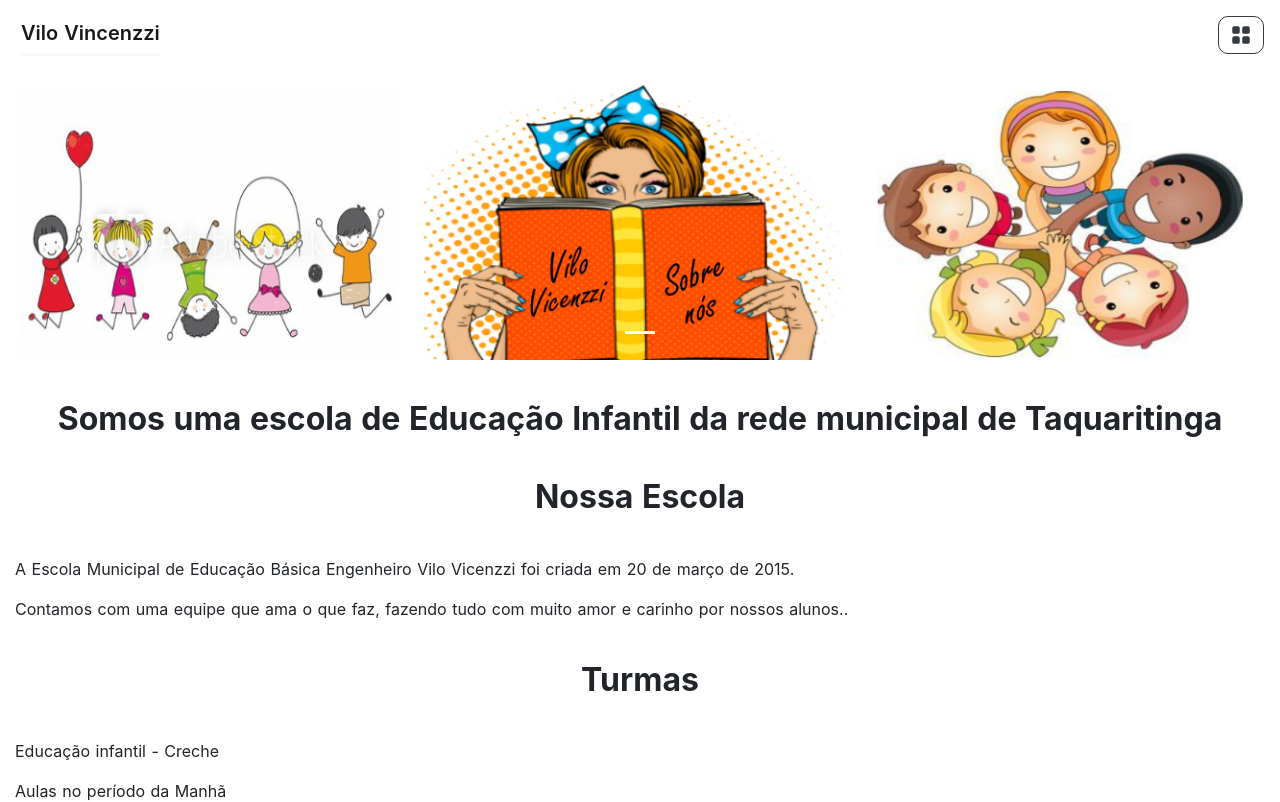
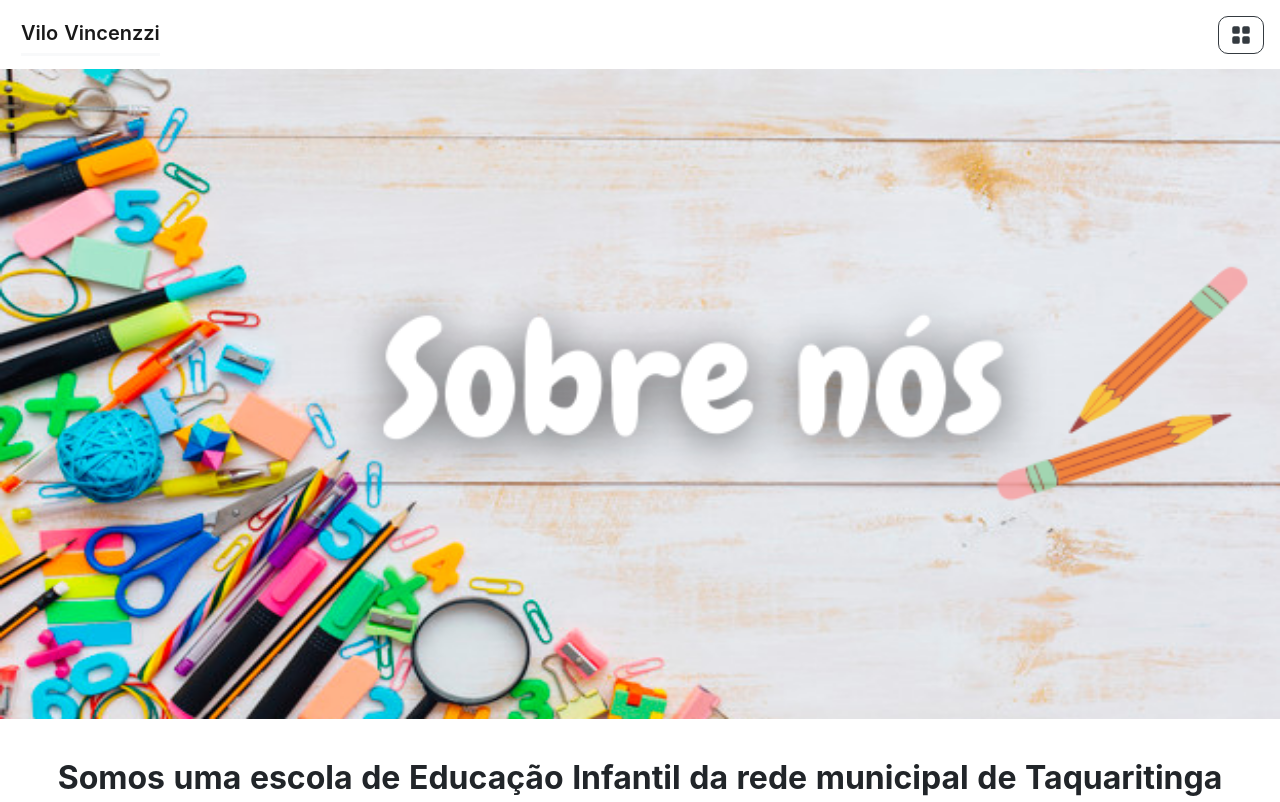
Before and after one commit to BrSouza98/webpage-vilo-vincenzzi, a Nuxt app: page /sobre in a window 1280 px wide. Shown: the top 802 px of the page. Built offline with nearby package versions, Linux system fonts and the light colour scheme.

Commit message:
atualização banner

```diff
--- a/pages/sobre.vue
+++ b/pages/sobre.vue
@@ -1,20 +1,7 @@
 <template>
   <div>
     <div>
-      <b-carousel
-        id="carousel-no-animation"
-        style="text-shadow: 0px 0px 2px #000"
-        no-animation
-        indicators
-        img-width="1024"
-        img-height="480"
-      >
-        <b-carousel-slide
-          caption=""
-          img-src="~/assets/novo1.png"
-          alt="5 Crianças brincando a esquerda, no meio uma mulher loira lendo um livro, e a direita 5 crianças de mãos dadas "
-        ></b-carousel-slide>
-      </b-carousel>
+        <img src="~/assets/sobrenos.png" alt="" class="bannersConteudo" />
     </div>
     <div class="cor margemupdown">
       <h2 class="textocentro margemupdown">
@@ -467,4 +454,11 @@ export default {};
 .corpreta {
   color: black;
 }
+
+.bannersConteudo {
+  width: 100%;
+  padding: 0;
+  margin: 0;
+  max-height: 650px;
+}
 </style>
```
Also changed, not shown: assets/sobrenos.png (added).
